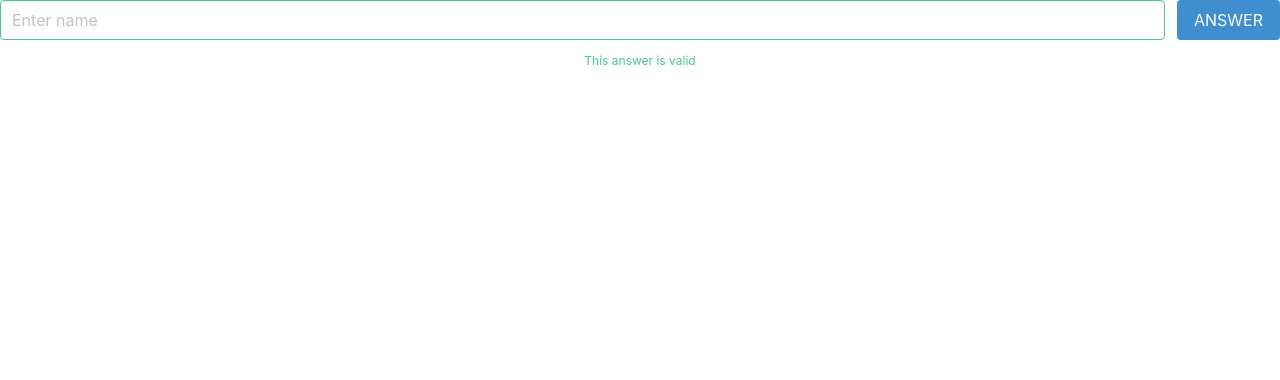
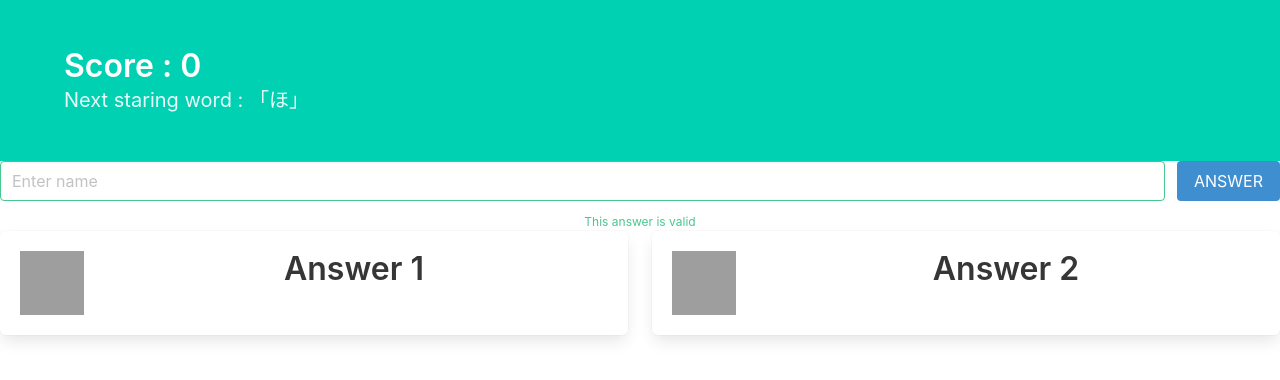
Before and after one commit to tokawa0213/shiritori, a plain HTML site: page index.html in a window 1280 px wide. Drawn offline with nearby package versions, Linux system fonts and the light colour scheme; grey boxes are pictures that could not be loaded.

Commit message:
title page

```diff
--- a/index.html
+++ b/index.html
@@ -9,6 +9,21 @@
   </head>
 
   <body>
+    <!--begin: score-->
+    <section class="hero is-primary">
+        <div class="hero-body">
+          <div class="container">
+            <h1 class="title">
+              Score : 0
+            </h1>
+            <h2 class="subtitle">
+              Next staring word : 「ほ」
+            </h2>
+          </div>
+        </div>
+    </section>
+    <!--end: score-->
+    <!--begin:form-->
     <div class="field is-grouped">
         <p class="control is-expanded has-icon-left">
           <input class="input is-success" type="text" placeholder="Enter name">
@@ -20,6 +35,53 @@
         </p>
     </div>
     <p class="help is-success has-text-centered">This answer is valid</p>
-  </body>
-
+    <!--end:form-->
+    <!--random_image_reference : https://picsum.photos/200-->
+    <!--begin:past answers-->
+    <div class="columns">
+        <div class="column">
+            <div class="box">
+                <article class="media">
+                    <div class="media-left">
+                        <figure class="image is-64x64">
+                            <img src="https://picsum.photos/201">
+                        </figure>
+                    </div>
+                    <div class="media-content has-text-centered">
+                        <div class="content">
+                            <div class="title is-8">Answer 1</div>
+                        </div>
+                    </div>
+                </article>
+            </div>
+        </div>
+        <div class="column">
+            <div class="box">
+                <article class="media">
+                    <div class="media-left">
+                        <figure class="image is-64x64">
+                            <img src="https://picsum.photos/200">
+                        </figure>
+                    </div>
+                    <div class="media-content has-text-centered">
+                        <div class="content">
+                            <div class="title is-8">Answer 2</div>
+                        </div>
+                    </div>
+                </article>
+            </div>
+        </div>
+        </div>
+    </div>
+    <!--end:past answers-->
+    <!--begin: pop up-->
+    <div class="modal">
+        <div class="modal-background"></div>
+        <div class="modal-content">
+            Display score, tweet, try again,
+            start button
+        </div>
+        <button class="modal-close is-large" aria-label="close"></button>
+    </div>
+    <!--end: pop up-->
 </html>
```
Also changed, not shown: 1 other file.
